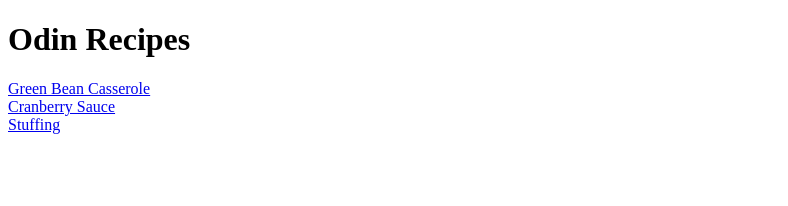
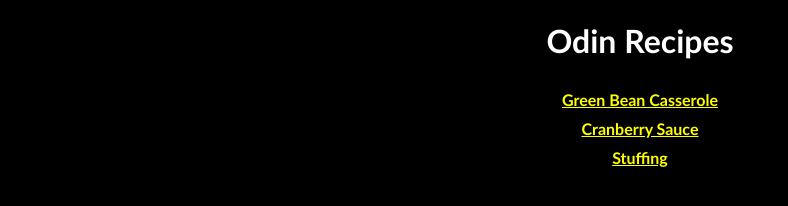
Before and after one commit to browncracker/odin-recipes, a plain HTML site: page index.html in a window 1280 px wide. Shown: the whole page, without its empty margins (0-788 px from the left). Drawn offline with Linux system fonts and the light colour scheme.

Commit message:
CSS Edits
Made pages prettier

```diff
--- a/index.html
+++ b/index.html
@@ -3,11 +3,14 @@
     <head>
         <meta charset="UTF-8">
         <title>Odin Recipe Project</title>
+        <link rel="stylesheet" href="./styles.css" />
     </head>
-    <body>
+    <body id="main-page">
         <h1>Odin Recipes</h1>
-        <a href="./recipes/green-bean-casserole.html">Green Bean Casserole</a><br />
-        <a href="./recipes/cranberry-sauce.html">Cranberry Sauce</a><br />
-        <a href="./recipes/stuffing.html">Stuffing</a>
+        <div class="recipe-list">
+            <a href="./recipes/green-bean-casserole.html">Green Bean Casserole</a><br />
+            <a href="./recipes/cranberry-sauce.html">Cranberry Sauce</a><br />
+            <a href="./recipes/stuffing.html">Stuffing</a>
+        </div>
     </body>
 </html>
--- /dev/null
+++ b/styles.css
@@ -0,0 +1,37 @@
+body {
+    background-color: black;
+    color: white;
+    font-size: medium;
+    font-family: 'Gill Sans', 'Gill Sans MT', Calibri, 'Trebuchet MS', sans-serif;
+}
+
+h1 {
+    text-align: center;
+}
+
+.recipe-list {
+    width: 500px;
+    margin: 0 auto;
+    padding: 8px;
+    text-align: center;
+}
+
+a {
+    font-weight: bold;
+    color: yellow;
+    margin-bottom: 10px;
+    display: inline-block;
+}
+
+.recipe {
+    background-color: #4d4242;
+}
+
+.recipe > h1, .recipe > h3 {
+    color: violet;
+}
+
+.recipe > img {
+    width: 250px;
+    height: auto;
+}
```
Also changed, not shown: recipes/cranberry-sauce.html (+2 -1 lines), recipes/green-bean-casserole.html (+2 -1 lines), recipes/stuffing.html (+2 -1 lines).
